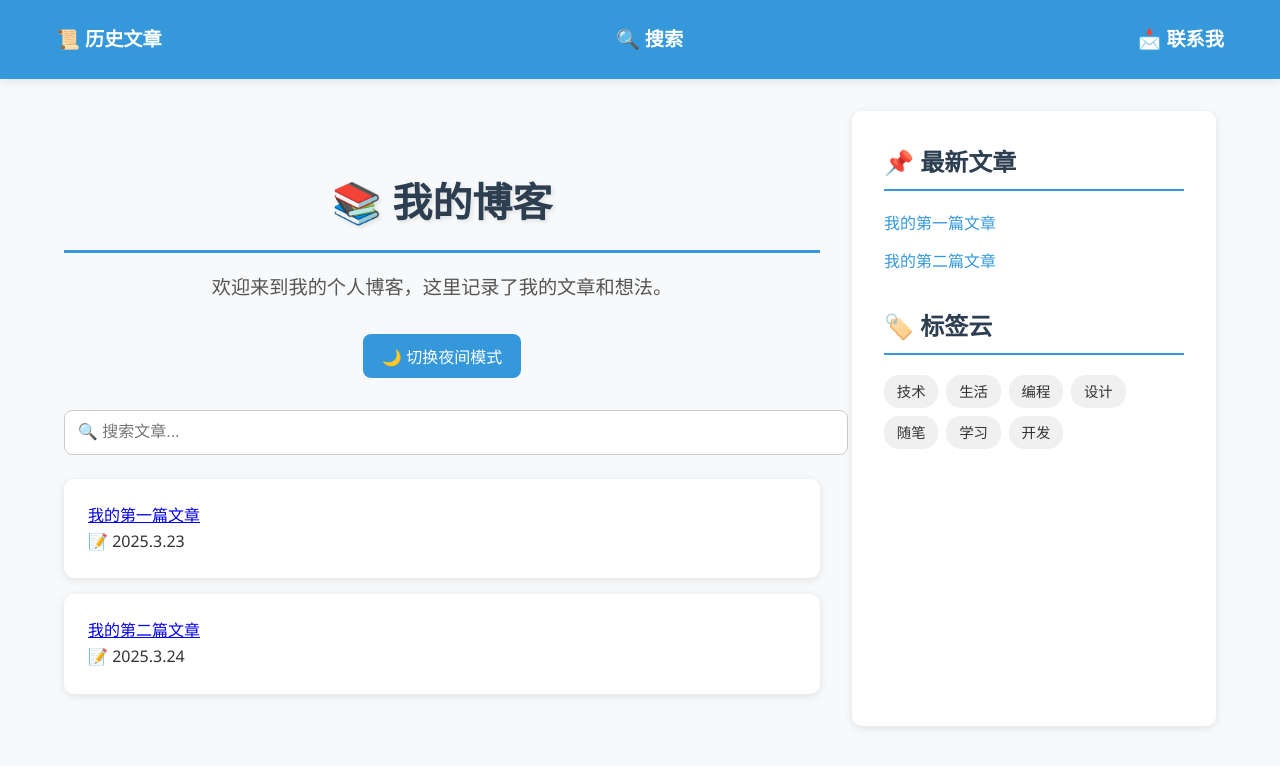
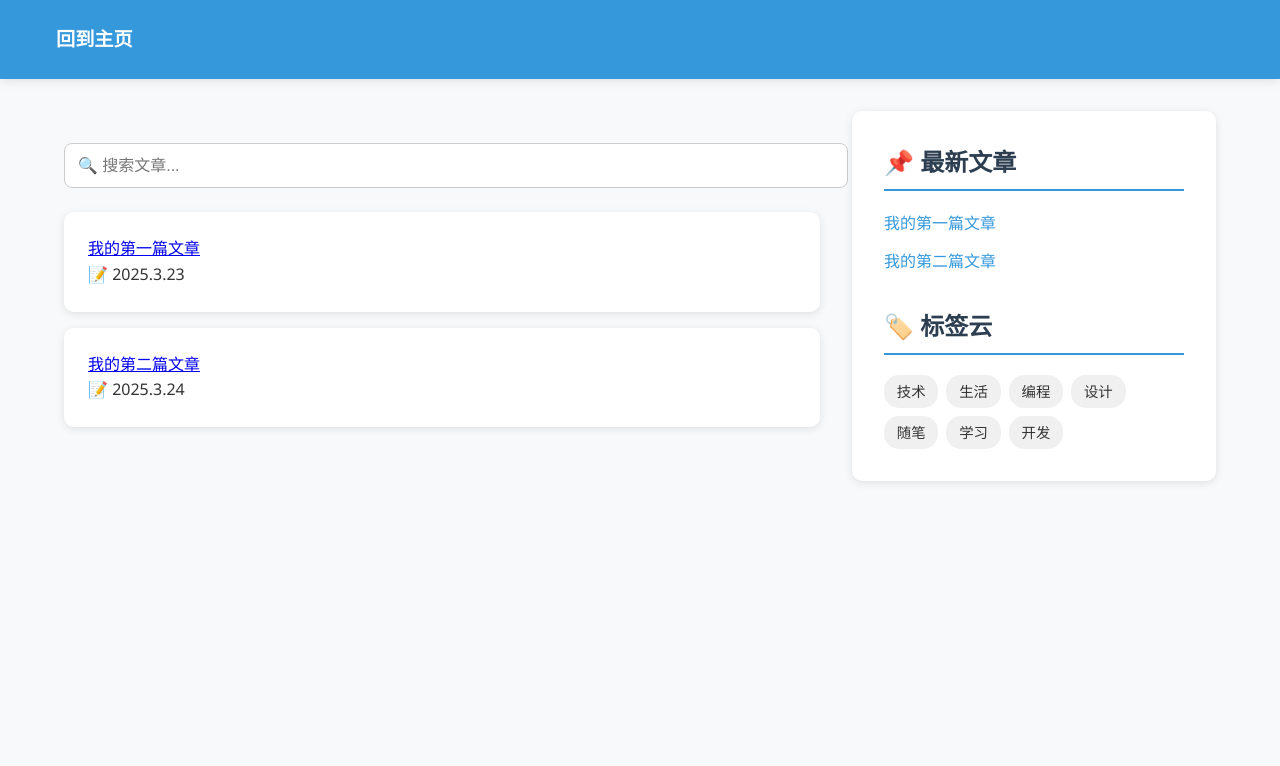
Before and after one commit to siger5370/siger5370.github.io, a plain HTML site: page index.html in a window 1280 px wide. Drawn offline with Linux system fonts and the light colour scheme.

Commit message:
Update index.html

```diff
--- a/index.html
+++ b/index.html
@@ -235,18 +235,17 @@
 <body>
     <nav class="navbar">
         <div class="nav-container">
-            <a href="#history">📜 历史文章</a>
-            <a href="#search">🔍 搜索</a>
-            <a href="#contact">📩 联系我</a>
+
+            <a href="#search">回到主页</a>
+
         </div>
     </nav>
 
     <div class="main-container">
         <div class="container">
-            <h1>📚 我的博客</h1>
-            <p class="subtitle">欢迎来到我的个人博客，这里记录了我的文章和想法。</p>
 
-            <button class="toggle-theme" onclick="toggleTheme()">🌙 切换夜间模式</button>
+
+
             <input type="text" id="search-box" placeholder="🔍 搜索文章...">
 
             <ul id="article-list"></ul>
```
